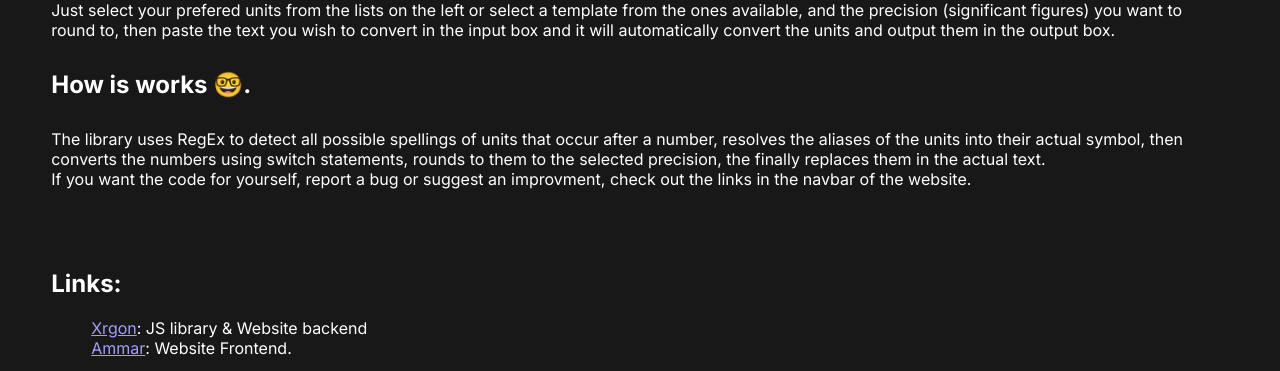
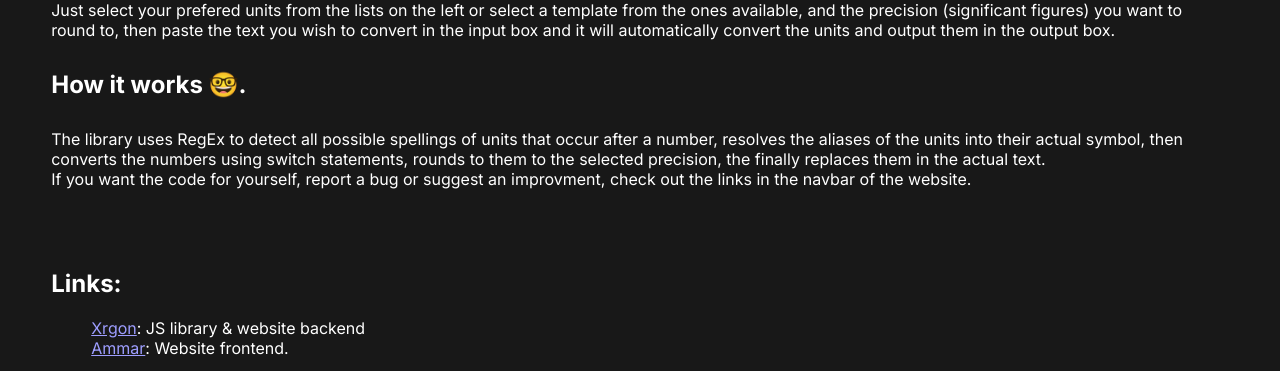
Before and after one commit to ItsXrgon/multi-unit-converter-site, a React (Vite) app: page /multi-unit-converter-site/about in a window 1280 px wide. Shown: the part 517-888 px from the top of the page. Built offline with nearby package versions, Linux system fonts and the light colour scheme; a web font is replaced by a local one; what multi-unit-converter would draw is missing.

Commit message:
Added cname

```diff
--- a/src/pages/AboutPage.tsx
+++ b/src/pages/AboutPage.tsx
@@ -56,13 +56,13 @@ function AboutPage() {
           <h2>How to use it:</h2>
           <p>Just select your prefered units from the lists on the left or select a template from the ones available, and the precision (significant figures) you want to round to, then paste the text you wish to convert in the input box and it will automatically convert the units and output them in the output box.</p>
 
-          <h2>How is works 🤓.</h2>
+          <h2>How it works 🤓.</h2>
           <p>The library uses RegEx to detect all possible spellings of units that occur after a number, resolves the aliases of the units into their actual symbol, then converts the numbers using switch statements, rounds to them to the selected precision, the finally replaces them in the actual text. <br /> If you want the code for yourself, report a bug or suggest an improvment, check out the links in the navbar of the website. </p>
           <div className='about-links'>
             <h2>Links:</h2>
             <ul>
-              <li><a href="https://github.com/ItsXrgon">Xrgon</a>: JS library & Website backend</li>
-              <li><a href="https://github.com/ammarmbe">Ammar</a>: Website Frontend.</li>
+              <li><a href="https://github.com/ItsXrgon">Xrgon</a>: JS library & website backend</li>
+              <li><a href="https://github.com/ammarmbe">Ammar</a>: Website frontend.</li>
             </ul>
           </div>
         </div>
```
Also changed, not shown: 4 other files (tests, documents, lock files or other folders).
